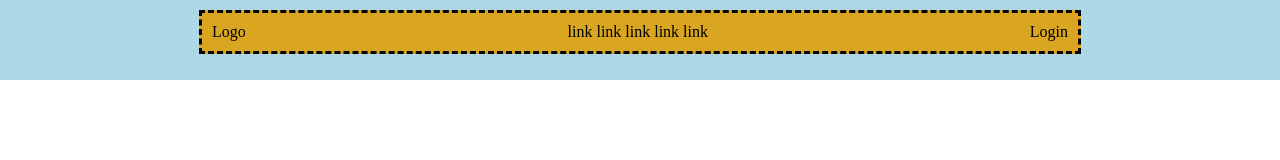
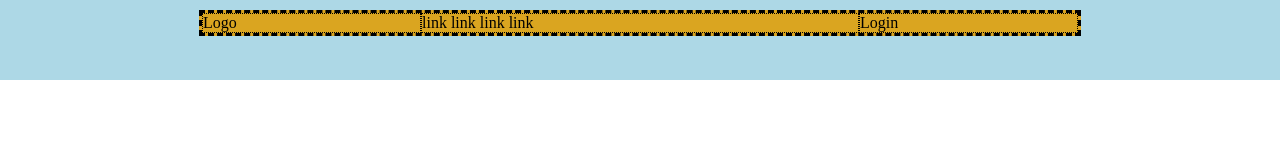
Before and after one commit to qsrdev/htmlcss-struttura-discord, a plain HTML site: page index.html in a window 1280 px wide. Drawn offline with Linux system fonts and the light colour scheme.

Commit message:
feat: header almost completed

```diff
--- a/css/style.css
+++ b/css/style.css
@@ -19,7 +19,6 @@
   margin: auto;
   border: 3px dashed black;
   background-color: rgba(218, 165, 32, 255);
-  padding: 10px;
 }
 /* COMMON */
 /* Layout */
--- a/index.html
+++ b/index.html
@@ -13,9 +13,9 @@
     <header class="header">
       <div class="container">
         <nav class="navigation">
-          <div>Logo</div>
-          <div>link link link link link</div>
-          <div>Login</div>
+          <div class="col-25">Logo</div>
+          <div class="col-50">link link link link</div>
+          <div class="col-25">Login</div>
         </nav>
       </div>
     </header>
```
